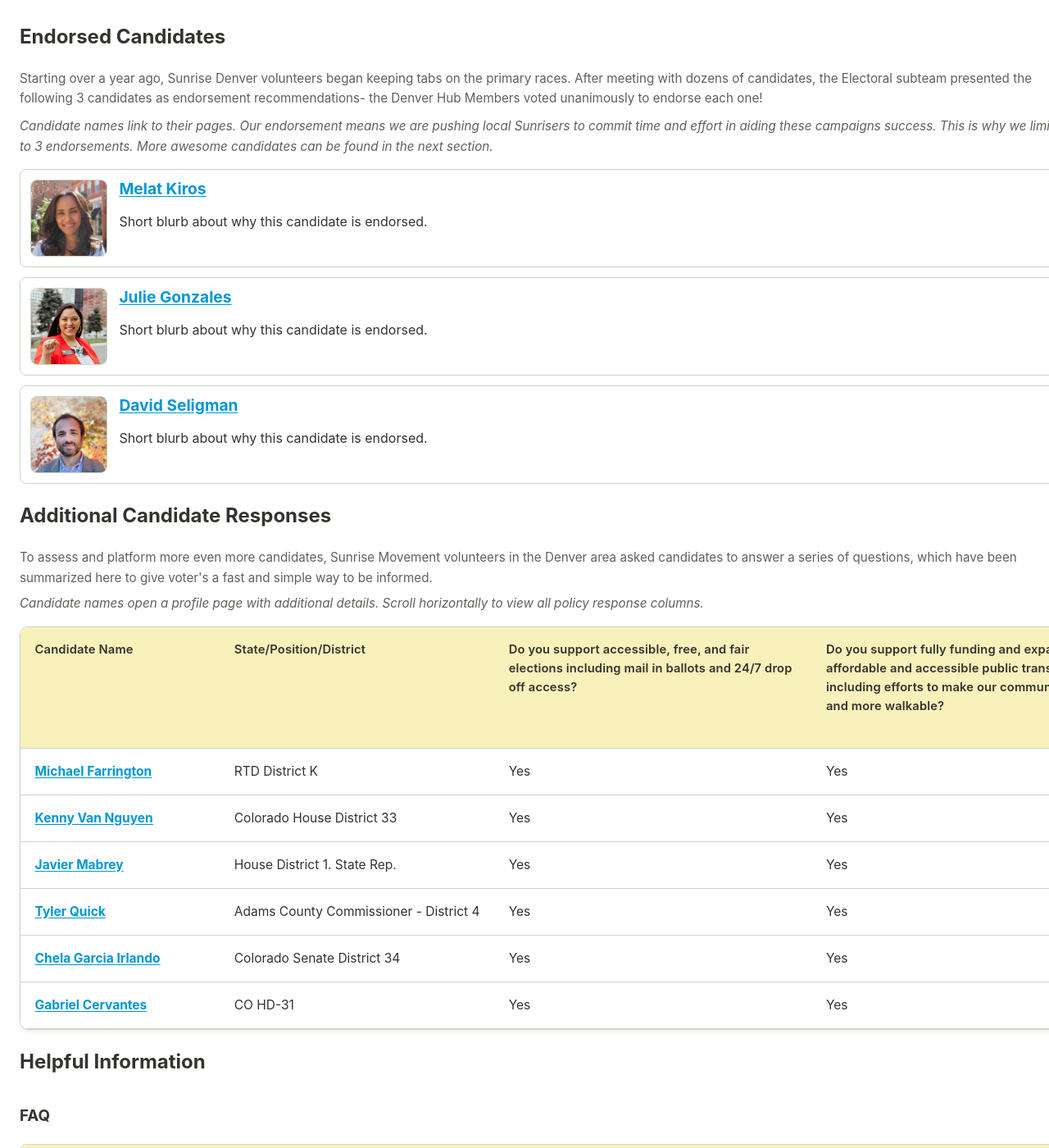
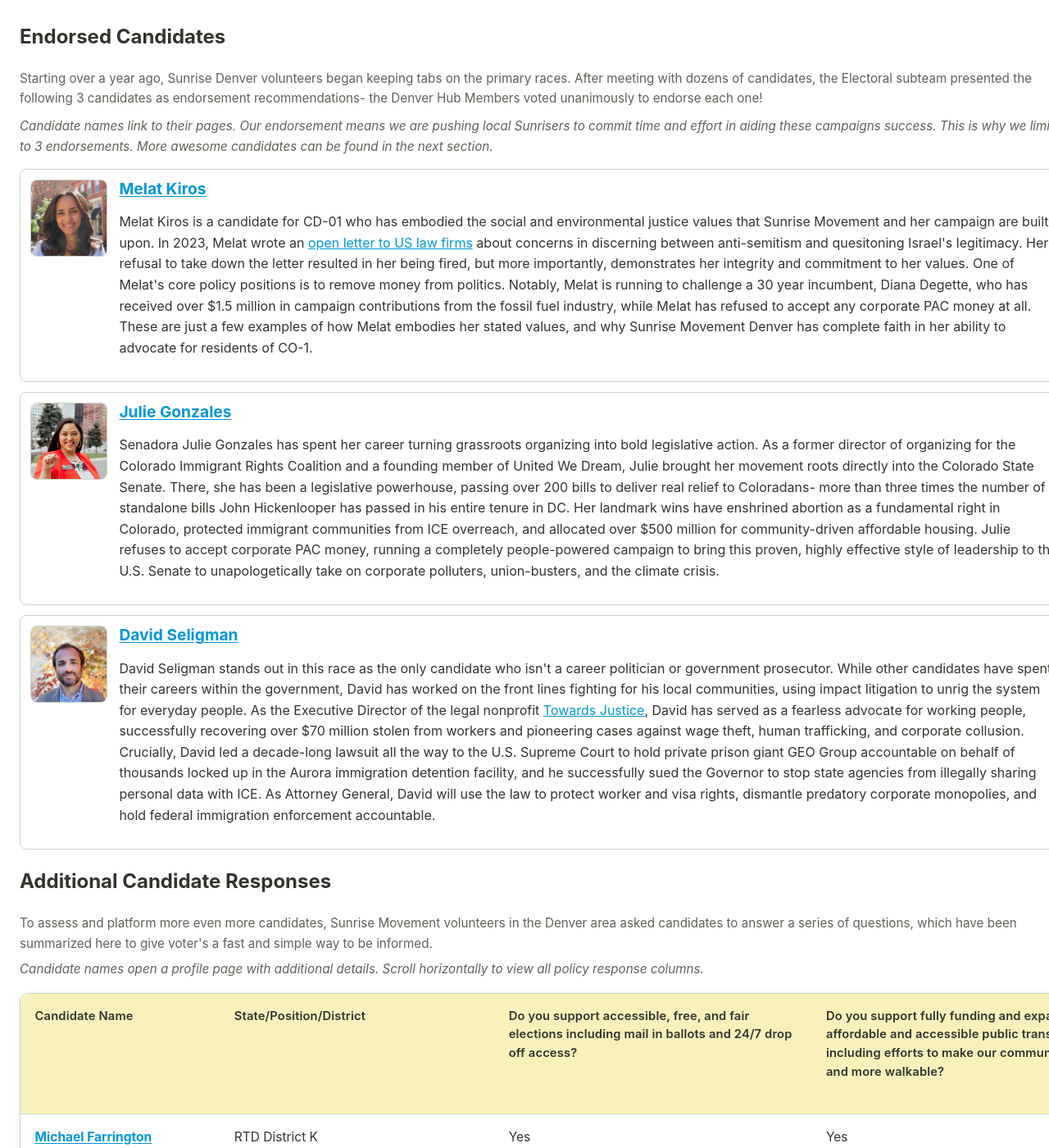
Before and after one commit to sunrisemvmtDEN/sunrisemvmtDEN.github.io, a Jekyll site: the page built from index.md, in a window 1280 px wide and 1400 px high, scrolled down 268 px. Shown: the whole window at 82% size. Built offline with Jekyll 4.4.1, drawn with Linux system fonts in a browser that asks for light colours; part of the change alters nothing that is shown; some of the changed text lies outside the part shown.

Commit message:
Add markdown links to endorsed candidates: Melat (open letter) and David (Towards Justice)

```diff
--- a/data/endorsed_candidates.csv
+++ b/data/endorsed_candidates.csv
@@ -1,4 +1,4 @@
 name,url,headshot,description
-Melat Kiros,https://www.kirosforco.com/,/assets/images/endorsed/Kiros.jpg,Short blurb about why this candidate is endorsed.
-Julie Gonzales,https://www.julieforcolorado.com/,/assets/images/endorsed/Gonzales.jpg,Short blurb about why this candidate is endorsed.
-David Seligman,https://www.seligmanforag.com/,/assets/images/endorsed/Seligman.jpg,Short blurb about why this candidate is endorsed.
+Melat Kiros,https://www.kirosforco.com/,/assets/images/endorsed/Kiros.jpg,"Melat Kiros is a candidate for CD-01 who has embodied the social and environmental justice values that Sunrise Movement and her campaign are built upon. In 2023, Melat wrote an [open letter to US law firms](https://medium.com/@melatakiros/dear-us-law-firms-77ec63e838af) about concerns in discerning between anti-semitism and quesitoning Israel's legitimacy. Her refusal to take down the letter resulted in her being fired, but more importantly, demonstrates her integrity and commitment to her values. One of Melat's core policy positions is to remove money from politics. Notably, Melat is running to challenge a 30 year incumbent, Diana Degette, who has received over $1.5 million in campaign contributions from the fossil fuel industry, while Melat has refused to accept any corporate PAC money at all. These are just a few examples of how Melat embodies her stated values, and why Sunrise Movement Denver has complete faith in her ability to advocate for residents of CO-1."
+Julie Gonzales,https://www.julieforcolorado.com/,/assets/images/endorsed/Gonzales.jpg,"Senadora Julie Gonzales has spent her career turning grassroots organizing into bold legislative action. As a former director of organizing for the Colorado Immigrant Rights Coalition and a founding member of United We Dream, Julie brought her movement roots directly into the Colorado State Senate. There, she has been a legislative powerhouse, passing over 200 bills to deliver real relief to Coloradans- more than three times the number of standalone bills John Hickenlooper has passed in his entire tenure in DC. Her landmark wins have enshrined abortion as a fundamental right in Colorado, protected immigrant communities from ICE overreach, and allocated over $500 million for community-driven affordable housing. Julie refuses to accept corporate PAC money, running a completely people-powered campaign to bring this proven, highly effective style of leadership to the U.S. Senate to unapologetically take on corporate polluters, union-busters, and the climate crisis."
+David Seligman,https://www.seligmanforag.com/,/assets/images/endorsed/Seligman.jpg,"David Seligman stands out in this race as the only candidate who isn't a career politician or government prosecutor. While other candidates have spent their careers within the government, David has worked on the front lines fighting for his local communities, using impact litigation to unrig the system for everyday people. As the Executive Director of the legal nonprofit [Towards Justice](https://www.towardsjustice.org), David has served as a fearless advocate for working people, successfully recovering over $70 million stolen from workers and pioneering cases against wage theft, human trafficking, and corporate collusion. Crucially, David led a decade-long lawsuit all the way to the U.S. Supreme Court to hold private prison giant GEO Group accountable on behalf of thousands locked up in the Aurora immigration detention facility, and he successfully sued the Governor to stop state agencies from illegally sharing personal data with ICE. As Attorney General, David will use the law to protect worker and visa rights, dismantle predatory corporate monopolies, and hold federal immigration enforcement accountable."
--- a/data/faq.csv
+++ b/data/faq.csv
@@ -2,4 +2,4 @@ question,answer
 "Why do the primaries matter?","ANSWER"
 "How do I vote in the primaries?","ANSWER"
 "Why does the questionnaire cover [insert topic]?","ANSWER probably link to another page with detailed information."
-"I am a candidate, how can I fill out the survey?","Please fill out the survey here: https://forms.gle/4cLX5fX9jGQFvbPB6."
+"I am a candidate, how can I get on this ballot guide?","Please fill out the survey here: https://forms.gle/4cLX5fX9jGQFvbPB6. A Sunrise Volunteer will update the page with your responses promptly."
--- a/index.md
+++ b/index.md
@@ -342,20 +342,40 @@ To assess and platform more even more candidates, Sunrise Movement volunteers in
   function linkifyText(value) {
     const raw = String(value || "");
     const urlRegex = /https?:\/\/[^\s<>'"]+/g;
+    const markdownLinkRegex = /\[([^\]]+)\]\((https?:\/\/[^\s)]+)\)/g;
+
+    function escapeAndLinkifyPlain(text) {
+      let html = "";
+      let lastIndex = 0;
+      let match;
+
+      while ((match = urlRegex.exec(text)) !== null) {
+        const url = match[0];
+        const start = match.index;
+        html += escapeHtml(text.slice(lastIndex, start));
+        html += `<a href="${escapeHtml(url)}" target="_blank" rel="noopener noreferrer">${escapeHtml(url)}</a>`;
+        lastIndex = start + url.length;
+      }
+
+      html += escapeHtml(text.slice(lastIndex));
+      return html;
+    }
+
     let html = "";
     let lastIndex = 0;
-    let match;
+    let mdMatch;
 
-    while ((match = urlRegex.exec(raw)) !== null) {
-      const url = match[0];
-      const start = match.index;
+    while ((mdMatch = markdownLinkRegex.exec(raw)) !== null) {
+      const start = mdMatch.index;
+      const linkText = mdMatch[1];
+      const linkUrl = mdMatch[2];
 
-      html += escapeHtml(raw.slice(lastIndex, start));
-      html += `<a href="${escapeHtml(url)}" target="_blank" rel="noopener noreferrer">${escapeHtml(url)}</a>`;
-      lastIndex = start + url.length;
+      html += escapeAndLinkifyPlain(raw.slice(lastIndex, start));
+      html += `<a href="${escapeHtml(linkUrl)}" target="_blank" rel="noopener noreferrer">${escapeHtml(linkText)}</a>`;
+      lastIndex = start + mdMatch[0].length;
     }
 
-    html += escapeHtml(raw.slice(lastIndex));
+    html += escapeAndLinkifyPlain(raw.slice(lastIndex));
     return html;
   }
 
@@ -445,7 +465,7 @@ To assess and platform more even more candidates, Sunrise Movement volunteers in
             ${imageHtml}
             <div class="endorsed-content">
               <h3 class="endorsed-name">${nameHtml}</h3>
-              <p>${escapeHtml(description)}</p>
+              <p>${linkifyText(description)}</p>
             </div>
           </article>
         `;
```
